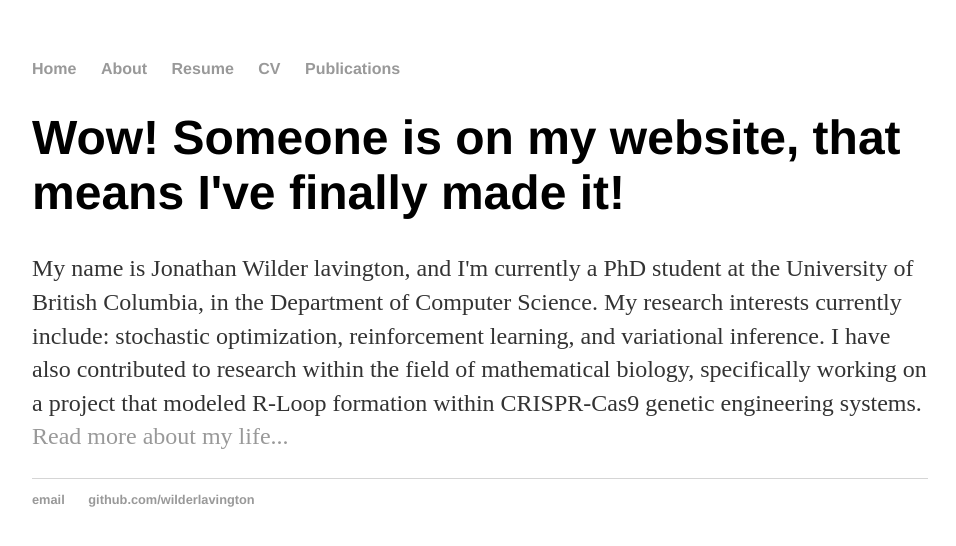
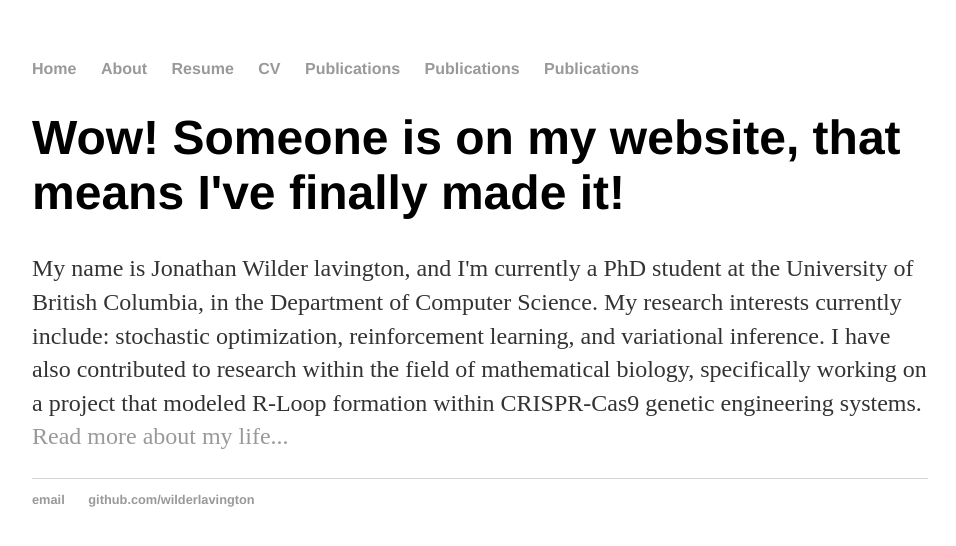
Before and after one commit to WilderLavington/old_web_page, a Jekyll site: the page built from index.html, in a window 1280 px wide. Shown: the top 546 px of the page, without its empty margins (160-1116 px from the left). Built offline with Jekyll 4.4.1, drawn with Linux system fonts in a browser that asks for light colours.

Commit message:
added a few goodies

```diff
--- a/_layouts/default.html
+++ b/_layouts/default.html
@@ -13,6 +13,8 @@
 	        		<li><a href="https://wilderlavington.github.io/resume.pdf">Resume</a></li>
 				<li><a href="https://wilderlavington.github.io/cv.pdf">CV</a></li>
 				<li><a href="https://wilderlavington.github.io/publications">Publications</a></li>
+				<li><a href="https://wilderlavington.github.io/presentations">Publications</a></li>
+				<li><a href="https://wilderlavington.github.io/software">Publications</a></li>
 	    		</ul>
 			</nav>
 			<div class="container">
```
